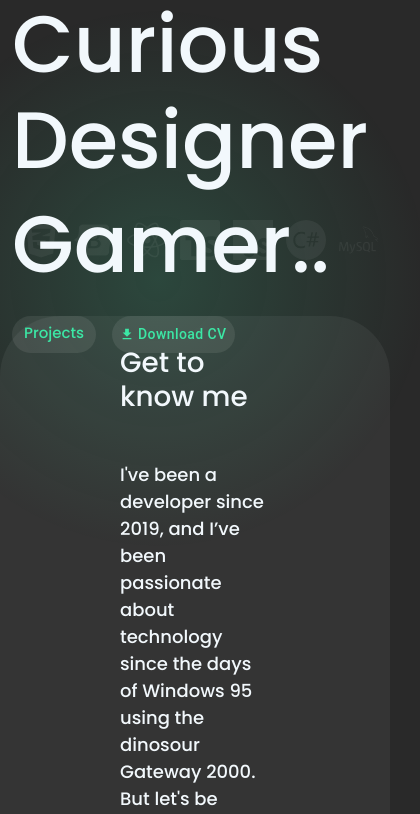
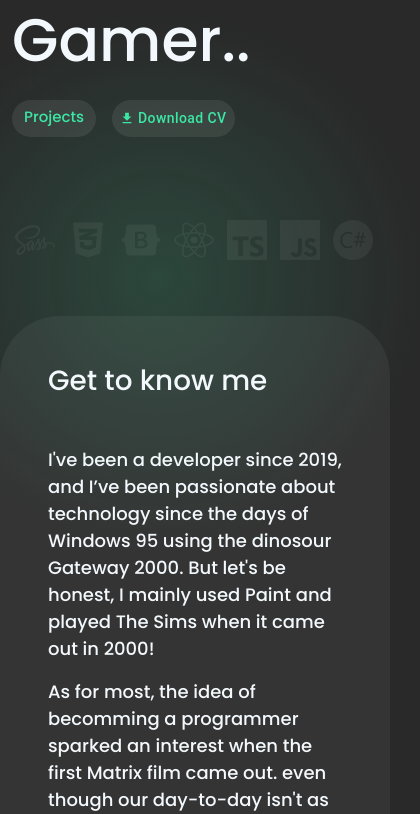
Before and after one commit to nicola-mcgarry/portfolio-website, a React (Vite) app: page / in a window 390 px wide. Shown: the part 570-1384 px from the top of the page, 420 px wide, since content can reach past the window. Built offline with nearby package versions, Linux system fonts and the light colour scheme.

Commit message:
curent WIP

```diff
--- a/src/components/about/About.css
+++ b/src/components/about/About.css
@@ -5,7 +5,7 @@
     background-color: #ffffff0e;
     border-top-right-radius: 60px;
     border-top-left-radius: 60px;
-    padding: 30px 120px 30px 120px;
+    /* padding: 30px 120px 30px 120px; */
 
 
 
--- a/src/components/about/About.tsx
+++ b/src/components/about/About.tsx
@@ -2,7 +2,7 @@ import './About.css'
 
 const About = () => {
     return(
-        <div id="about" className='container-fluid d-flex flex-column'>
+        <div id="about" className='container-fluid d-flex flex-column p-5'>
             <div className='row'>
                 <div className='col-md-12 col-lg-12 d-flex justify-content-lg-start justify-content-md-center'>
                     <div className='col-lg-6 col-md-12 col-sm-12'>
--- a/src/components/home/Home.css
+++ b/src/components/home/Home.css
@@ -15,3 +15,10 @@ span {
 p{
     font-weight:500;
 }
+
+
+@media screen and (max-width:425px) {
+    #home, span, .hero-h1 {
+        font-size: 60px;
+    }
+}
--- a/src/components/projects/Projects.tsx
+++ b/src/components/projects/Projects.tsx
@@ -75,7 +75,7 @@ const Projects: React.FC = () => {
                         </div>
                     </div>
                 </div>
-                <div className='col project p-2 mb-3 pb-3'>
+                {/* <div className='col project p-2 mb-3 pb-3'>
                     <img src={EscapeArcade} alt="EscapeArcade" className='img-thumbnail'/>
                     <div className='row d-flex align-items-center pt-3'>
                         <div className='col d-flex'>
@@ -88,7 +88,7 @@ const Projects: React.FC = () => {
                                 <FaCss3Alt size={25} className="me-3 skill-icon"/>
                         </div>
                     </div>
-                </div>
+                </div> */}
                 <div className='col project p-2 mb-3 pb-3'>
                     <img src={COOKFOOD} alt="cookfood" className='img-thumbnail'/>
                     <div className='row d-flex align-items-center pt-3'>
```
